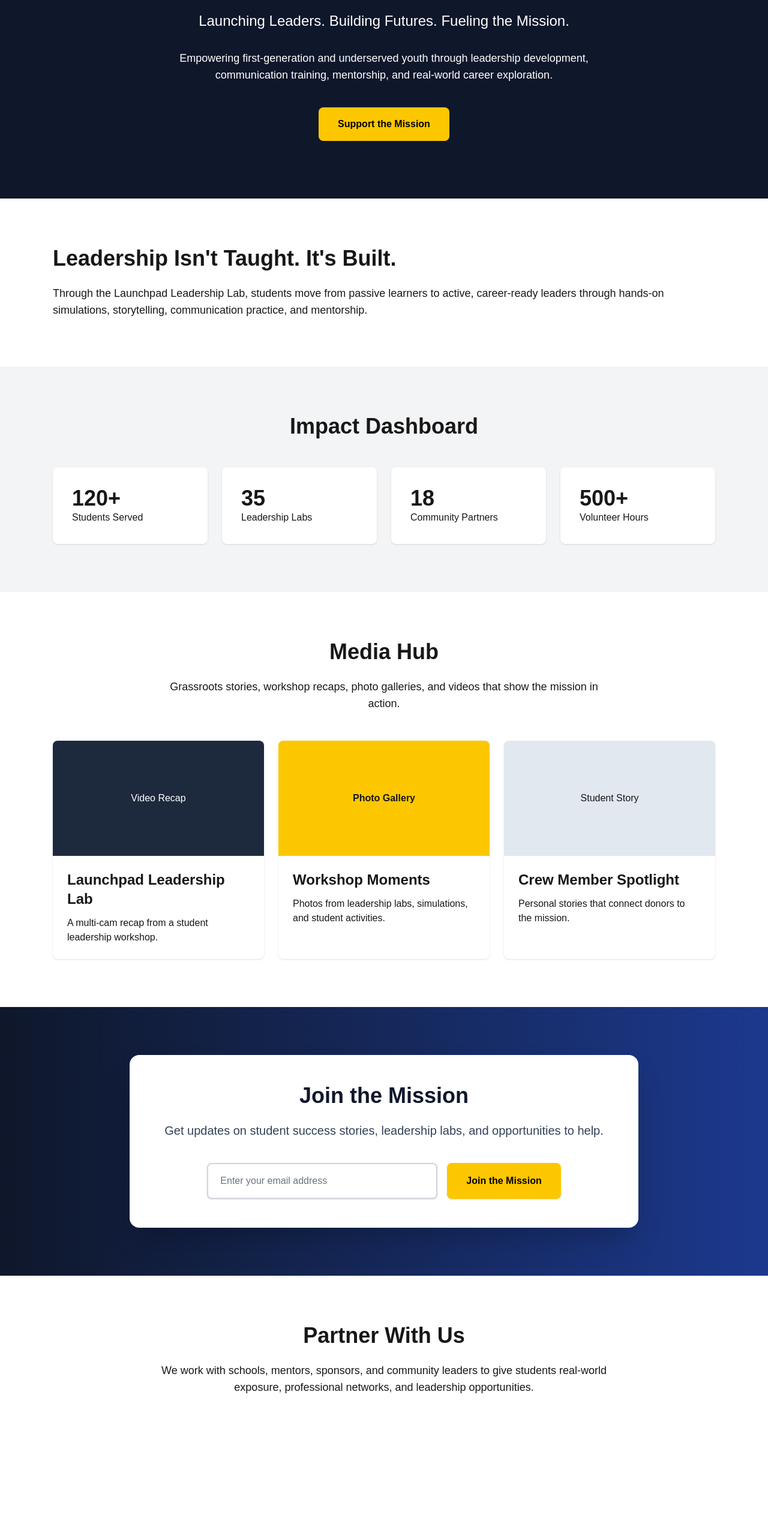
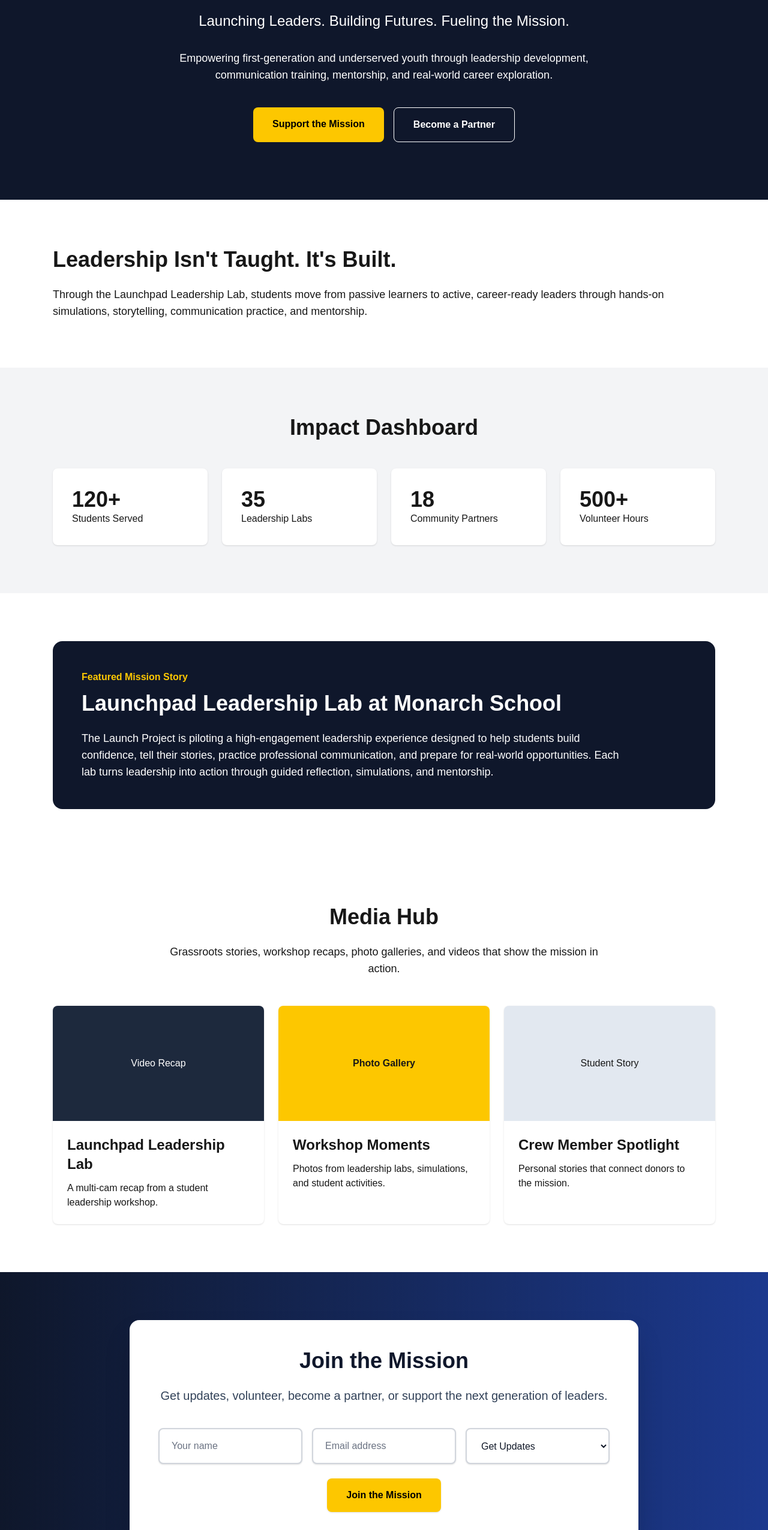
Before and after one commit to goldencloudservices/launch-project, a Next.js app: page / in a window 1280 px wide. Shown: the part 234-2785 px from the top of the page at 60% size. Before the commit the page ends 2641 px from the top, so only its background shows below. Built offline with nearby package versions, Linux system fonts and the light colour scheme.

Commit message:
Add mission story and improved lead form

```diff
--- a/app/api/leads/route.ts
+++ b/app/api/leads/route.ts
@@ -16,9 +16,22 @@ export async function GET() {
 
 export async function POST(request: Request) {
   const body = await request.json();
+
+  const name = body.name;
   const email = body.email;
+  const interest = body.interest || "Get Updates";
 
   const emailRegex = /^[^\s@]+@[^\s@]+\.[^\s@]+$/;
+
+  if (!name || !name.trim()) {
+    return Response.json(
+      {
+        success: false,
+        message: "Please enter your name.",
+      },
+      { status: 400 }
+    );
+  }
 
   if (!email || !emailRegex.test(email)) {
     return Response.json(
@@ -35,6 +48,8 @@ export async function POST(request: Request) {
       TableName: "launch-project-leads",
       Item: {
         email,
+        name,
+        interest,
         createdAt: new Date().toISOString(),
         source: "website",
       },
--- a/app/page.tsx
+++ b/app/page.tsx
@@ -3,10 +3,17 @@
 import { useState } from "react";
 
 export default function Home() {
+  const [name, setName] = useState("");
   const [email, setEmail] = useState("");
+  const [interest, setInterest] = useState("Get Updates");
 
   const submitLead = async () => {
     const emailRegex = /^[^\s@]+@[^\s@]+\.[^\s@]+$/;
+
+    if (!name.trim()) {
+      alert("Please enter your name.");
+      return;
+    }
 
     if (!emailRegex.test(email)) {
       alert("Please enter a valid email address.");
@@ -19,15 +26,16 @@ export default function Home() {
         headers: {
           "Content-Type": "application/json",
         },
-        body: JSON.stringify({ email }),
+        body: JSON.stringify({ name, email, interest }),
       });
 
       const result = await response.json();
-
       alert(result.message);
 
       if (response.ok) {
+        setName("");
         setEmail("");
+        setInterest("Get Updates");
       }
     } catch {
       alert("Unable to submit form.");
@@ -38,23 +46,19 @@ export default function Home() {
     <main>
       <nav className="bg-white border-b border-gray-200 sticky top-0 z-50">
         <div className="max-w-6xl mx-auto px-6 py-4 flex justify-between items-center">
-          <div className="font-bold text-xl text-slate-900">
-            The Launch Project
-          </div>
+          <div className="font-bold text-xl text-slate-900">The Launch Project</div>
 
           <div className="hidden md:flex gap-8 font-medium text-slate-700">
             <a href="#" className="hover:text-blue-700">Home</a>
             <a href="#impact" className="hover:text-blue-700">Impact</a>
+            <a href="#story" className="hover:text-blue-700">Story</a>
             <a href="#media" className="hover:text-blue-700">Media Hub</a>
-            <a href="#donate" className="hover:text-blue-700">Donate</a>
+            <a href="#donate" className="hover:text-blue-700">Join</a>
             <a href="#partners" className="hover:text-blue-700">Partner</a>
           </div>
 
-          <a
-            href="#donate"
-            className="bg-yellow-400 hover:bg-yellow-500 text-black px-5 py-2 rounded-lg font-bold"
-          >
-            Donate
+          <a href="#donate" className="bg-yellow-400 hover:bg-yellow-500 text-black px-5 py-2 rounded-lg font-bold">
+            Join the Mission
           </a>
         </div>
       </nav>
@@ -62,60 +66,49 @@ export default function Home() {
       <section className="bg-slate-900 text-white py-24">
         <div className="max-w-6xl mx-auto px-6 text-center">
           <h1 className="text-6xl font-bold">The Launch Project</h1>
-
-          <p className="text-2xl mt-6">
-            Launching Leaders. Building Futures. Fueling the Mission.
+          <p className="text-2xl mt-6">Launching Leaders. Building Futures. Fueling the Mission.</p>
+          <p className="text-lg mt-8 max-w-3xl mx-auto">
+            Empowering first-generation and underserved youth through leadership development,
+            communication training, mentorship, and real-world career exploration.
           </p>
 
-          <p className="text-lg mt-8 max-w-3xl mx-auto">
-            Empowering first-generation and underserved youth through leadership
-            development, communication training, mentorship, and real-world
-            career exploration.
-          </p>
-
-          <a
-            href="#donate"
-            className="inline-block mt-10 bg-yellow-400 hover:bg-yellow-500 text-black px-8 py-4 rounded-lg font-bold"
-          >
-            Support the Mission
-          </a>
+          <div className="mt-10 flex flex-col md:flex-row gap-4 justify-center">
+            <a href="#donate" className="bg-yellow-400 hover:bg-yellow-500 text-black px-8 py-4 rounded-lg font-bold">
+              Support the Mission
+            </a>
+            <a href="#partners" className="border border-white text-white px-8 py-4 rounded-lg font-bold hover:bg-white hover:text-slate-900">
+              Become a Partner
+            </a>
+          </div>
         </div>
       </section>
 
       <section className="max-w-6xl mx-auto px-6 py-20">
-        <h2 className="text-4xl font-bold mb-6">
-          Leadership Isn&apos;t Taught. It&apos;s Built.
-        </h2>
-
+        <h2 className="text-4xl font-bold mb-6">Leadership Isn&apos;t Taught. It&apos;s Built.</h2>
         <p className="text-lg">
-          Through the Launchpad Leadership Lab, students move from passive
-          learners to active, career-ready leaders through hands-on simulations,
-          storytelling, communication practice, and mentorship.
+          Through the Launchpad Leadership Lab, students move from passive learners to active,
+          career-ready leaders through hands-on simulations, storytelling, communication practice,
+          and mentorship.
         </p>
       </section>
 
       <section id="impact" className="bg-gray-100 py-20">
         <div className="max-w-6xl mx-auto px-6">
-          <h2 className="text-4xl font-bold text-center mb-12">
-            Impact Dashboard
-          </h2>
+          <h2 className="text-4xl font-bold text-center mb-12">Impact Dashboard</h2>
 
           <div className="grid md:grid-cols-4 gap-6">
             <div className="bg-white p-8 rounded-lg shadow">
               <h3 className="text-4xl font-bold">120+</h3>
               <p>Students Served</p>
             </div>
-
             <div className="bg-white p-8 rounded-lg shadow">
               <h3 className="text-4xl font-bold">35</h3>
               <p>Leadership Labs</p>
             </div>
-
             <div className="bg-white p-8 rounded-lg shadow">
               <h3 className="text-4xl font-bold">18</h3>
               <p>Community Partners</p>
             </div>
-
             <div className="bg-white p-8 rounded-lg shadow">
               <h3 className="text-4xl font-bold">500+</h3>
               <p>Volunteer Hours</p>
@@ -124,98 +117,105 @@ export default function Home() {
         </div>
       </section>
 
+      <section id="story" className="max-w-6xl mx-auto px-6 py-20">
+        <div className="bg-slate-900 text-white rounded-2xl p-8 md:p-12">
+          <p className="text-yellow-400 font-bold mb-3">Featured Mission Story</p>
+          <h2 className="text-4xl font-bold mb-6">Launchpad Leadership Lab at Monarch School</h2>
+          <p className="text-lg max-w-4xl">
+            The Launch Project is piloting a high-engagement leadership experience designed to help
+            students build confidence, tell their stories, practice professional communication, and
+            prepare for real-world opportunities. Each lab turns leadership into action through guided
+            reflection, simulations, and mentorship.
+          </p>
+        </div>
+      </section>
+
       <section id="media" className="max-w-6xl mx-auto px-6 py-20">
         <h2 className="text-4xl font-bold text-center mb-6">Media Hub</h2>
-
         <p className="text-lg text-center max-w-3xl mx-auto mb-12">
-          Grassroots stories, workshop recaps, photo galleries, and videos that
-          show the mission in action.
+          Grassroots stories, workshop recaps, photo galleries, and videos that show the mission in action.
         </p>
 
         <div className="grid md:grid-cols-3 gap-6">
           <div className="bg-white rounded-lg shadow overflow-hidden">
-            <div className="bg-slate-800 text-white h-48 flex items-center justify-center">
-              Video Recap
-            </div>
+            <div className="bg-slate-800 text-white h-48 flex items-center justify-center">Video Recap</div>
             <div className="p-6">
               <h3 className="text-2xl font-bold">Launchpad Leadership Lab</h3>
-              <p className="mt-3">
-                A multi-cam recap from a student leadership workshop.
-              </p>
+              <p className="mt-3">A multi-cam recap from a student leadership workshop.</p>
             </div>
           </div>
 
           <div className="bg-white rounded-lg shadow overflow-hidden">
-            <div className="bg-yellow-400 h-48 flex items-center justify-center font-bold">
-              Photo Gallery
-            </div>
+            <div className="bg-yellow-400 h-48 flex items-center justify-center font-bold">Photo Gallery</div>
             <div className="p-6">
               <h3 className="text-2xl font-bold">Workshop Moments</h3>
-              <p className="mt-3">
-                Photos from leadership labs, simulations, and student
-                activities.
-              </p>
+              <p className="mt-3">Photos from leadership labs, simulations, and student activities.</p>
             </div>
           </div>
 
           <div className="bg-white rounded-lg shadow overflow-hidden">
-            <div className="bg-slate-200 h-48 flex items-center justify-center">
-              Student Story
-            </div>
+            <div className="bg-slate-200 h-48 flex items-center justify-center">Student Story</div>
             <div className="p-6">
               <h3 className="text-2xl font-bold">Crew Member Spotlight</h3>
-              <p className="mt-3">
-                Personal stories that connect donors to the mission.
-              </p>
+              <p className="mt-3">Personal stories that connect donors to the mission.</p>
             </div>
           </div>
         </div>
       </section>
 
-      <section
-        id="donate"
-        className="bg-gradient-to-r from-slate-900 to-blue-900 py-20"
-      >
+      <section id="donate" className="bg-gradient-to-r from-slate-900 to-blue-900 py-20">
         <div className="max-w-4xl mx-auto px-6">
           <div className="bg-white rounded-2xl shadow-2xl p-8 md:p-12 text-center">
-            <h2 className="text-4xl font-bold text-slate-900">
-              Join the Mission
-            </h2>
-
+            <h2 className="text-4xl font-bold text-slate-900">Join the Mission</h2>
             <p className="mt-6 text-xl text-slate-700">
-              Get updates on student success stories, leadership labs, and
-              opportunities to help.
+              Get updates, volunteer, become a partner, or support the next generation of leaders.
             </p>
 
-            <div className="mt-10 flex flex-col md:flex-row gap-4 justify-center">
+            <div className="mt-10 grid md:grid-cols-3 gap-4">
+              <input
+                type="text"
+                value={name}
+                onChange={(e) => setName(e.target.value)}
+                placeholder="Your name"
+                className="px-5 py-4 rounded-lg bg-white border-2 border-gray-300 text-gray-900 placeholder-gray-500 shadow"
+              />
+
               <input
                 type="email"
                 value={email}
                 onChange={(e) => setEmail(e.target.value)}
-                placeholder="Enter your email address"
-                className="px-5 py-4 rounded-lg bg-white border-2 border-gray-300 text-gray-900 placeholder-gray-500 w-full md:w-96 shadow"
+                placeholder="Email address"
+                className="px-5 py-4 rounded-lg bg-white border-2 border-gray-300 text-gray-900 placeholder-gray-500 shadow"
               />
 
-              <button
-                onClick={submitLead}
-                className="bg-yellow-400 hover:bg-yellow-500 text-black px-8 py-4 rounded-lg font-bold shadow"
+              <select
+                value={interest}
+                onChange={(e) => setInterest(e.target.value)}
+                className="px-5 py-4 rounded-lg bg-white border-2 border-gray-300 text-gray-900 shadow"
               >
-                Join the Mission
-              </button>
+                <option>Get Updates</option>
+                <option>Donate</option>
+                <option>Volunteer</option>
+                <option>Partner</option>
+                <option>Bring This Program to My School</option>
+              </select>
             </div>
+
+            <button
+              onClick={submitLead}
+              className="mt-6 bg-yellow-400 hover:bg-yellow-500 text-black px-8 py-4 rounded-lg font-bold shadow"
+            >
+              Join the Mission
+            </button>
           </div>
         </div>
       </section>
 
       <section id="partners" className="max-w-6xl mx-auto px-6 py-20">
-        <h2 className="text-4xl font-bold text-center mb-6">
-          Partner With Us
-        </h2>
-
+        <h2 className="text-4xl font-bold text-center mb-6">Partner With Us</h2>
         <p className="text-lg text-center max-w-3xl mx-auto">
-          We work with schools, mentors, sponsors, and community leaders to give
-          students real-world exposure, professional networks, and leadership
-          opportunities.
+          We work with schools, mentors, sponsors, and community leaders to give students real-world
+          exposure, professional networks, and leadership opportunities.
         </p>
       </section>
     </main>
```
